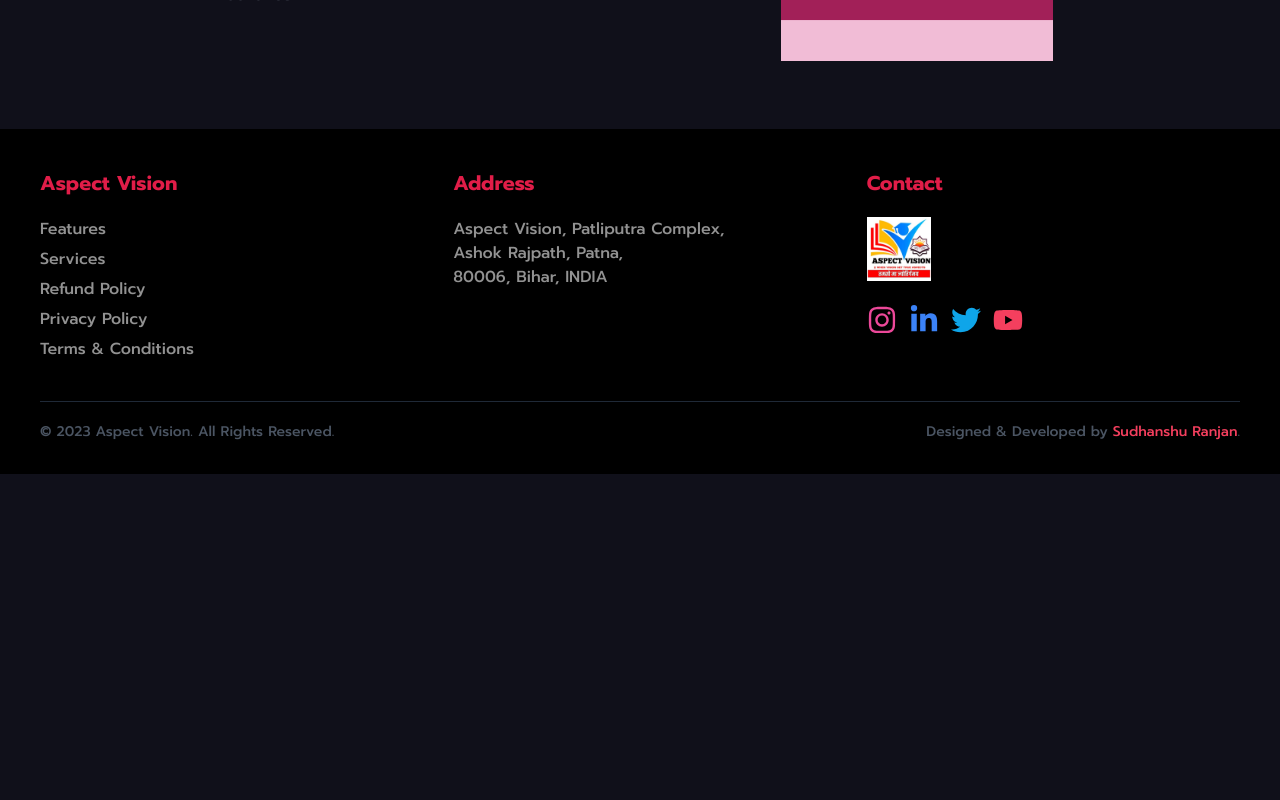
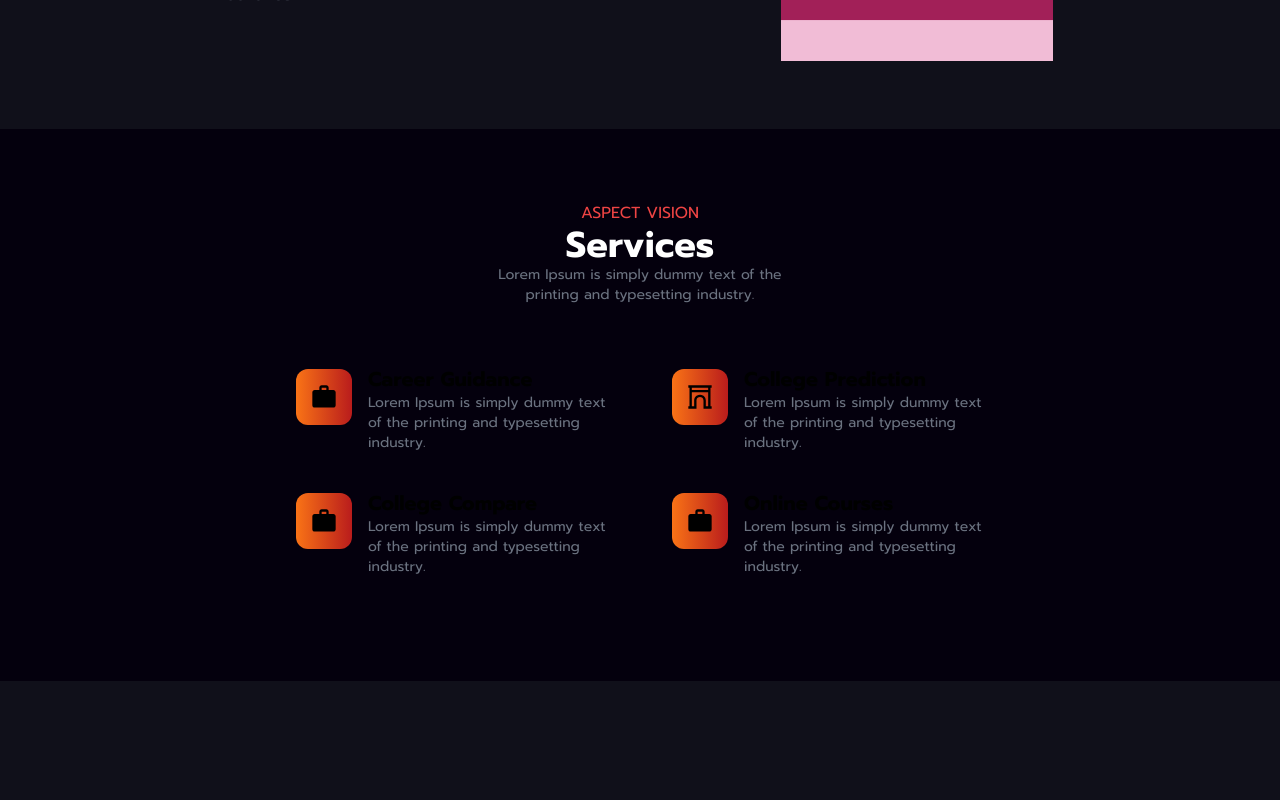
Before and after one commit to SudhansuuRanjan/aspect-vision, a Next.js app in the folder frontend/: page / in a window 1280 px wide. Shown: the part 2680-3480 px from the top of the page. Before the commit the page ends 3154 px from the top, so only its background shows below. Built offline with nearby package versions, Linux system fonts and the light colour scheme.

Commit message:
🦖 (new) : Added services component

```diff
--- a/frontend/src/app/page.tsx
+++ b/frontend/src/app/page.tsx
@@ -3,6 +3,7 @@ import Layout from '@/components/Layout'
 import Hero from '@/components/Hero'
 import Highlights from '@/components/Highlights'
 import About from '@/components/About'
+import Services from '@/components/Services'
 
 export const metadata = {
   title: 'Aspect Vision | Home',
@@ -15,6 +16,7 @@ export default function Home() {
       <Hero/>
       <Highlights/>
       <About/>
+      <Services/>
     </Layout>
   )
 }
--- a/frontend/src/components/Footer.tsx
+++ b/frontend/src/components/Footer.tsx
@@ -6,7 +6,7 @@ const Footer = () => {
   const year = date.getFullYear();
 
   return (
-    <footer className='px-10 bg-black pt-10 w-full bottom-0'>
+    <footer className='px-10 bg-black pt-10 w-full bottom-0 mt-32'>
       <div className='grid lg:grid-cols-3 grid-cols-1 mb-10 gap-10'>
         <div>
           <h3 className='text-rose-600 font-bold text-xl mb-5'>Aspect Vision</h3>
--- a/frontend/src/components/Services.tsx
+++ b/frontend/src/components/Services.tsx
@@ -1,13 +1,63 @@
 import React from 'react'
 import Heading from './Heading'
+import { MdWork } from 'react-icons/md'
+import { BiArch } from 'react-icons/bi'
 
 const Services = () => {
-  return (
-    <div className='bg-[#04000d]'>
-        <Heading title="Services" subtitle='ASPECT VISION' description='Lorem Ipsum is simply dummy text of the printing and typesetting industry.' />
 
-    </div>
-  )
+    type serviceData = {
+        icon: React.JSX.Element,
+        title: string,
+        desc: string
+    }
+
+    const data: serviceData[] = [
+        {
+            icon: <MdWork size={28} />,
+            title: 'Career Guidance',
+            desc: "Lorem Ipsum is simply dummy text of the printing and typesetting industry."
+        },
+        {
+            icon: <BiArch size={28}/>,
+            title: 'College Prediction',
+            desc: "Lorem Ipsum is simply dummy text of the printing and typesetting industry."
+        },
+        {
+            icon: <MdWork size={28}/>,
+            title: 'College Compare',
+            desc: "Lorem Ipsum is simply dummy text of the printing and typesetting industry."
+        },
+        {
+            icon: <MdWork size={28}/>,
+            title: 'Online Courses',
+            desc: "Lorem Ipsum is simply dummy text of the printing and typesetting industry."
+        },
+    ]
+
+
+
+    return (
+        <div className='bg-[#04000d] py-10'>
+            <Heading title="Services" subtitle='ASPECT VISION' description='Lorem Ipsum is simply dummy text of the printing and typesetting industry.' />
+            <div className='flex items-center justify-center py-16'>
+                <div className='grid lg:grid-cols-2 md:grid-cols-2 grid-cols-1 gap-x-16 gap-y-10'>
+                    {
+                        data.map((item, idx) => (
+                            <div key={idx} className='flex gap-4'>
+                                <div className='bg-gradient-to-r from-orange-500 to-red-700 h-14 w-14 rounded-xl flex items-center justify-center'>
+                                    {item.icon}
+                                </div>
+                                <div>
+                                    <h3 className='text-xl font-bold -mt-1'>{item.title}</h3>
+                                    <p className='text-sm text-gray-500 max-w-[15rem]'>{item.desc}</p>
+                                </div>
+                            </div>
+                        ))
+                    }
+                </div>
+            </div>
+        </div>
+    )
 }
 
 export default Services
```
